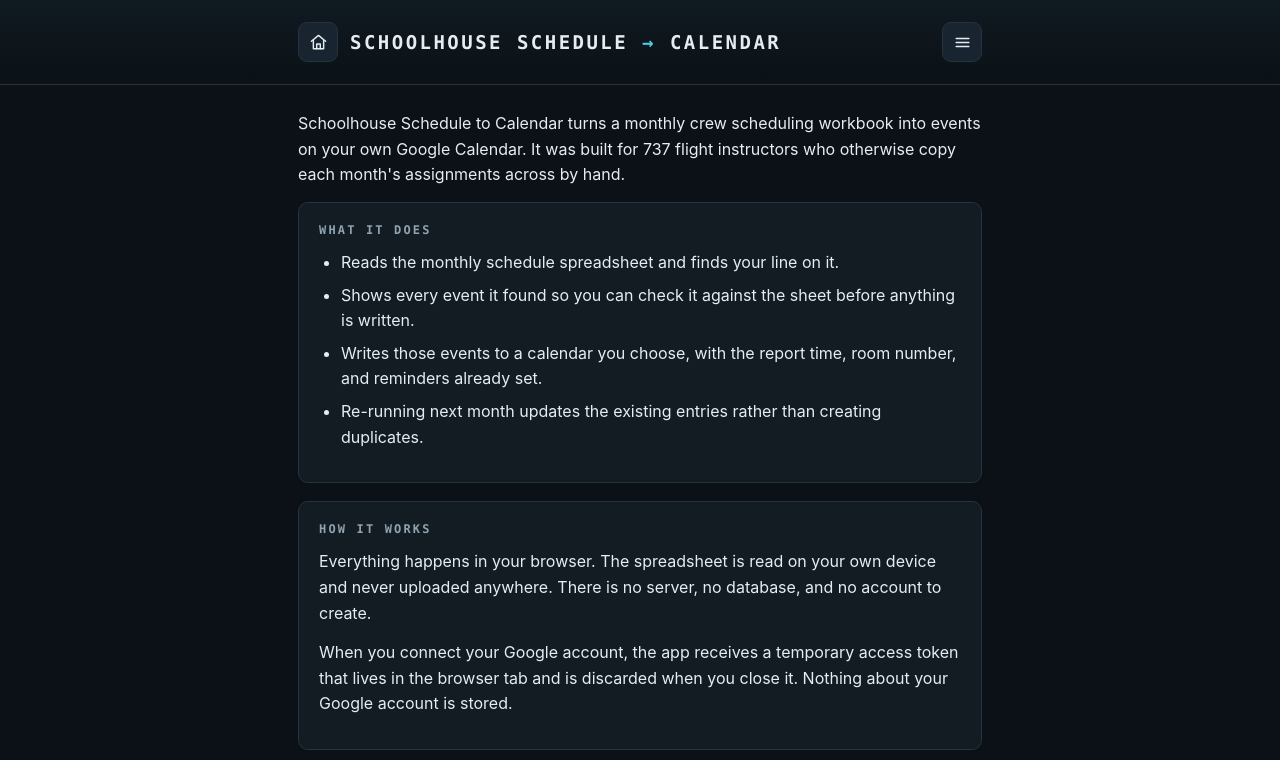
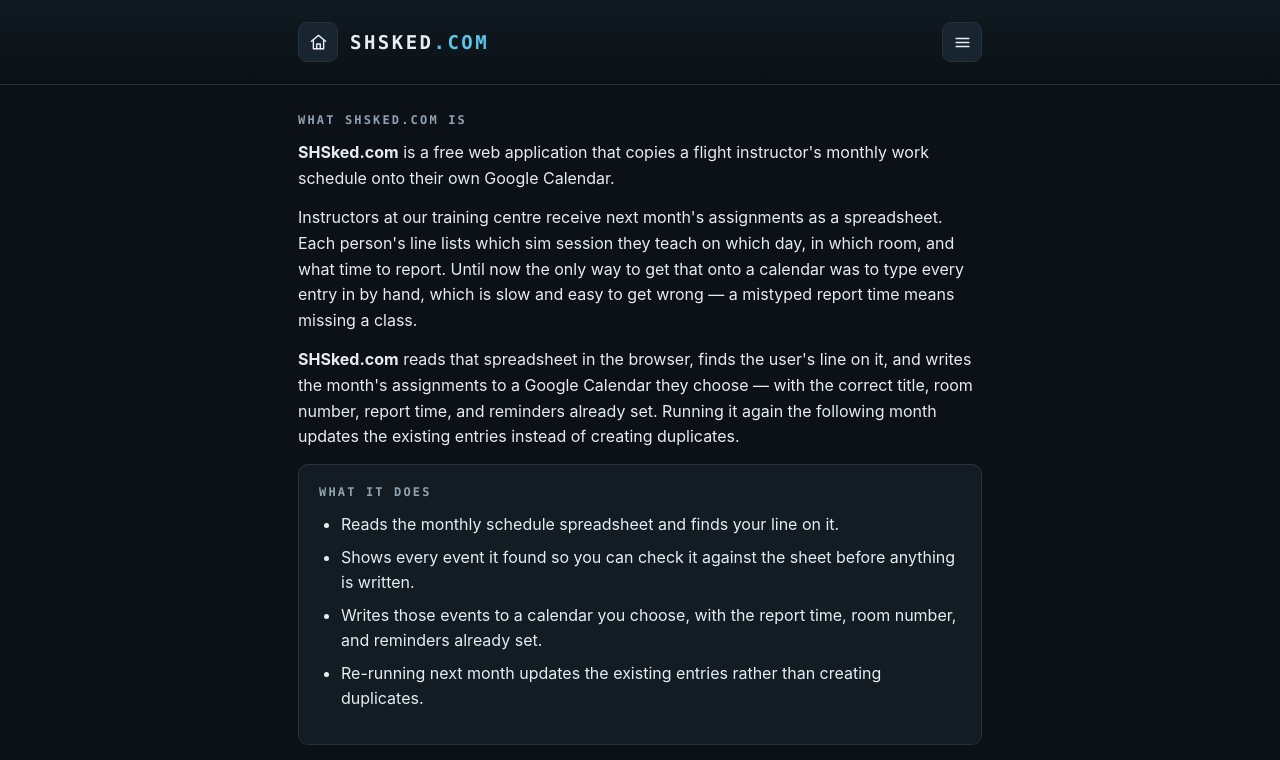
Before and after one commit to BuddyPilot/SH-Schedule-Importer, a plain HTML site: page about.html in a window 1280 px wide. Shown: the top 760 px of the page. Drawn offline with Linux system fonts and the light colour scheme.

Commit message:
Add files via upload

```diff
--- a/about.html
+++ b/about.html
@@ -3,7 +3,7 @@
 <head>
 <meta charset="utf-8">
 <meta name="viewport" content="width=device-width, initial-scale=1">
-<title>About · Schoolhouse Schedule to Calendar</title>
+<title>About · SHSked.com</title>
 <meta name="theme-color" content="#0B1116">
 <style>
 :root{--bg:#0B1116;--panel:#131C23;--line:#25333F;--ink:#E6EDF2;--ink-dim:#8FA3B0;--cyan:#54C8E8;
@@ -61,7 +61,7 @@
         <svg viewBox="0 0 24 24" aria-hidden="true"><path d="M3 10.5 12 3l9 7.5"/><path d="M5.5 9.5V20h13V9.5"/><path d="M9.75 20v-6h4.5v6"/></svg>
       </a>
       <div class="titles">
-        <a class="brand" href="./"><h1>Schoolhouse Schedule <span>→</span> Calendar</h1></a>
+        <a class="brand" href="./"><h1>SHSked<span>.com</span></h1></a>
       </div>
       <button class="burger" id="burger" aria-label="Menu" aria-expanded="false" aria-controls="menu">
         <svg viewBox="0 0 24 24" aria-hidden="true"><path d="M4 7h16"/><path d="M4 12h16"/><path d="M4 17h16"/></svg>
@@ -76,9 +76,20 @@
 </header>
 <div class="wrap">
 
-<p>Schoolhouse Schedule to Calendar turns a monthly crew scheduling workbook into events on your
-own Google Calendar. It was built for 737 flight instructors who otherwise copy each
-month's assignments across by hand.</p>
+<h2 style="margin-top:0">What SHSked.com is</h2>
+<p><b>SHSked.com</b> is a free web application that copies a flight instructor's
+monthly work schedule onto their own Google Calendar.</p>
+
+<p>Instructors at our training centre receive next month's assignments as a
+spreadsheet. Each person's line lists which sim session they teach on which day, in
+which room, and what time to report. Until now the only way to get that onto a
+calendar was to type every entry in by hand, which is slow and easy to get wrong —
+a mistyped report time means missing a class.</p>
+
+<p><b>SHSked.com</b> reads that spreadsheet in the browser, finds the user's line on
+it, and writes the month's assignments to a Google Calendar they choose — with the
+correct title, room number, report time, and reminders already set. Running it again
+the following month updates the existing entries instead of creating duplicates.</p>
 
 <div class="card">
 <h2 style="margin-top:0">What it does</h2>
```
Also changed, not shown: index.html (+7 -4 lines), privacy.html (+4 -4 lines).
